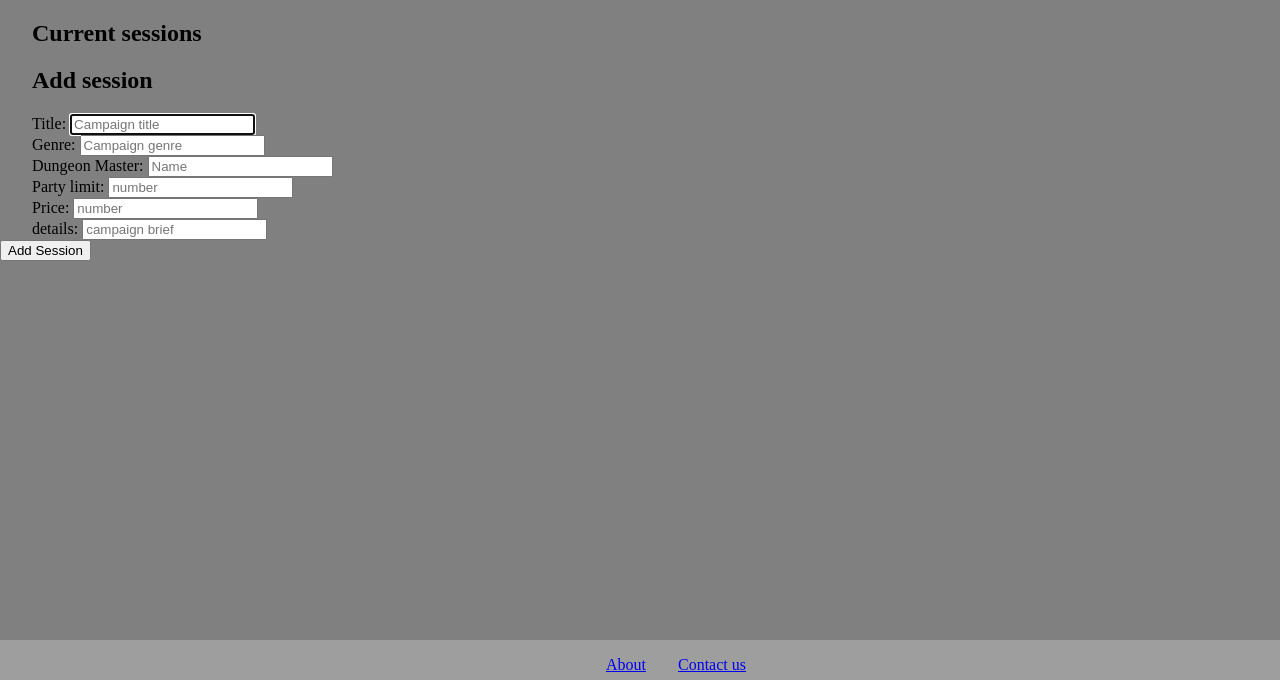
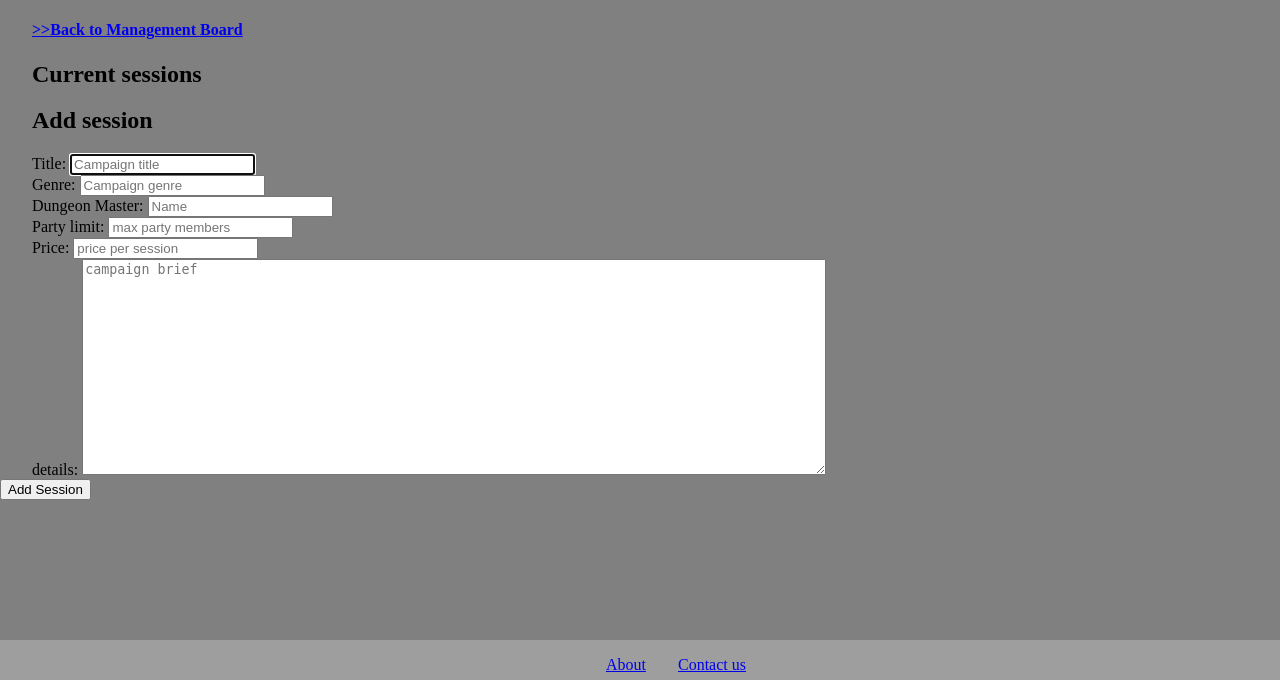
Before and after one commit to Laufley/DnD_Vault_Website, a Flask app: page /management/sessions in a window 1280 px wide. Shown: the part 120-800 px from the top of the page. Run offline with Flask 2, Linux system fonts and the light colour scheme; data that the repository does not hold is empty; some libraries are stand-ins or nearby versions.

Commit message:
management sessions structure solid

```diff
--- a/templates/index.html
+++ b/templates/index.html
@@ -14,7 +14,7 @@
     </style>
     <script>
         function goto(){
-        location.href = "/campaigns"
+        location.href = "/home"
         }
     </script>
 </head>
--- a/templates/management/board.html
+++ b/templates/management/board.html
@@ -1,13 +1,12 @@
 {% extends 'base.html'%}
 
 {% block content %}
-<h1>management board here</h1>
     <div>
         <ul>
-            <a href="/management/sessions" >Sessions</a>
+            <a href="/management/sessions" ><h1>SESSIONS</h1></a>
         </ul>
         <ul>
-            <a href="/management/players" >Players</a>
+            <a href="/management/players" ><h1>PLAYERS</h1></a>
         </ul>
     </div>
 
--- a/templates/management/players.html
+++ b/templates/management/players.html
@@ -23,10 +23,6 @@
                 <label for="telNo">Phone number:</label>
                 <input id="telNo" name="phone" type="tel" placeholder="+44 **********" required autofocus>
             </div>
-            <!-- <div>
-                <label for="phone">Phone Number:</label>
-                <input type="text" id="phone" name="phone" placeholder="Phone Number" required autofocus>
-            </div> -->
             <button type="submit">Add player</button>
             </form>
     </div>
--- a/templates/management/sessions.html
+++ b/templates/management/sessions.html
@@ -2,6 +2,8 @@
 
 {% block content %}
     <div id="sesssions">
+        <a href="/management/board"><h4>>>Back to Management Board</h4></a>
+
         <h2>Current sessions</h2>
             <ol>
             {% for session in all_sessions %}
@@ -29,15 +31,16 @@
             </div>
             <div>
                 <label for="max_capacity">Party limit:</label>
-                <input type="text" id="max_capacity" name="max_capacity" placeholder="number">
+                <input type="text" id="max_capacity" name="max_capacity" placeholder="max party members">
             </div>
             <div>
                 <label for="price">Price:</label>
-                <input type="text" id="price" name="price" placeholder="number">
+                <input type="text" id="price" name="price" placeholder="price per session">
             </div>
             <div>
                 <label for="details">details:</label>
-                <input type="text" id="details" name="details" placeholder="campaign brief">
+                <textarea cols="90" id="details" name="details" rows="14" placeholder="campaign brief"></textarea>
+                <!-- <input type="text" id="details" name="details" maxlength="50" size="50" placeholder="campaign brief"> -->
             </div>
             <button type="submit">Add Session</button>
             </form>
```
